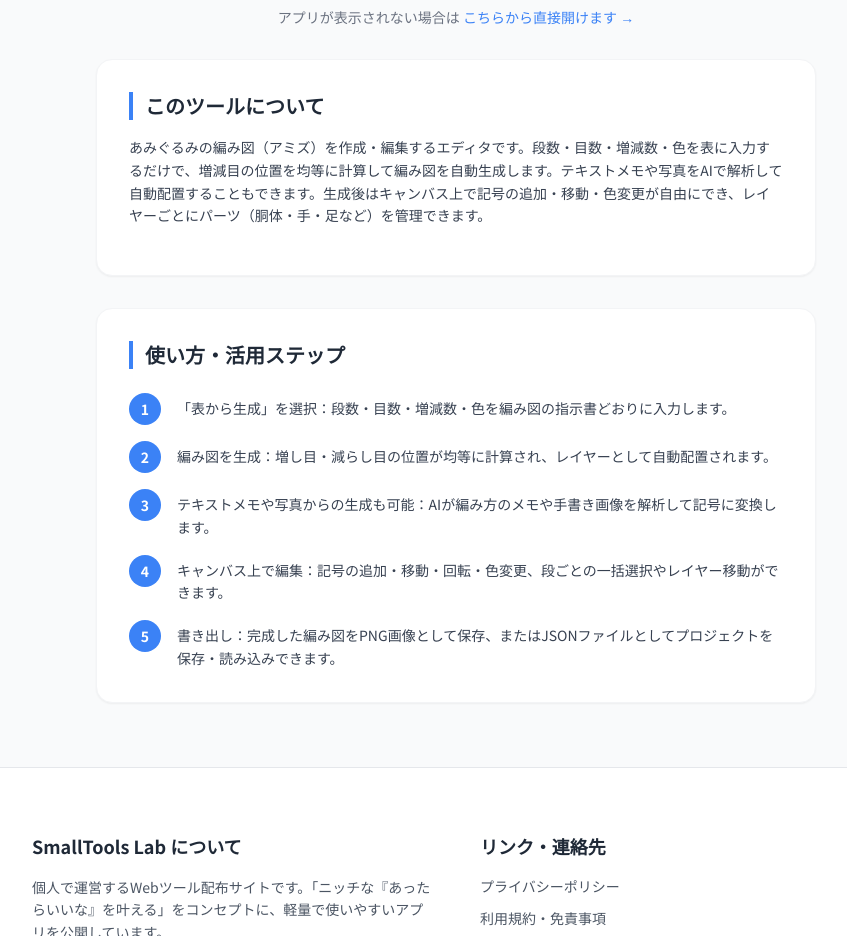
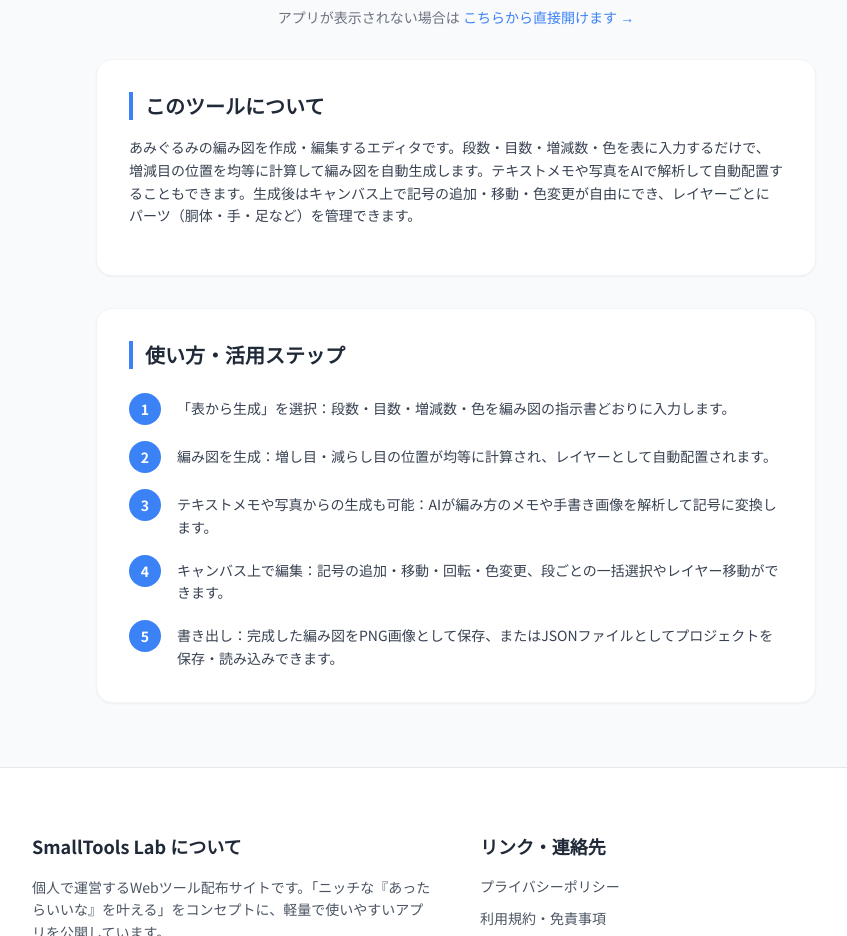
Before and after one commit to r-hasuda/SmallToolsLab, an Astro site: page /amizu-ai in a window 1280 px wide. Shown: the part 1220-2156 px from the top of the page, without its empty margins (184-1031 px from the left). Built offline with nearby package versions, Linux system fonts and the light colour scheme; Astro itself is replaced by a stand-in of ours.

Commit message:
Update amizu-ai.astro

```diff
--- a/src/pages/amizu-ai.astro
+++ b/src/pages/amizu-ai.astro
@@ -8,7 +8,7 @@ import ToolPageLayout from '../components/ToolPageLayout.astro';
   icon="🪡"
   appUrl="https://amizu-ai.vercel.app/"
   guideUrl="/guide/amizu-ai/"
-  aboutText="あみぐるみの編み図（アミズ）を作成・編集するエディタです。段数・目数・増減数・色を表に入力するだけで、増減目の位置を均等に計算して編み図を自動生成します。テキストメモや写真をAIで解析して自動配置することもできます。生成後はキャンバス上で記号の追加・移動・色変更が自由にでき、レイヤーごとにパーツ（胴体・手・足など）を管理できます。"
+  aboutText="あみぐるみの編み図を作成・編集するエディタです。段数・目数・増減数・色を表に入力するだけで、増減目の位置を均等に計算して編み図を自動生成します。テキストメモや写真をAIで解析して自動配置することもできます。生成後はキャンバス上で記号の追加・移動・色変更が自由にでき、レイヤーごとにパーツ（胴体・手・足など）を管理できます。"
   steps={[
     "「表から生成」を選択：段数・目数・増減数・色を編み図の指示書どおりに入力します。",
     "編み図を生成：増し目・減らし目の位置が均等に計算され、レイヤーとして自動配置されます。",
```
